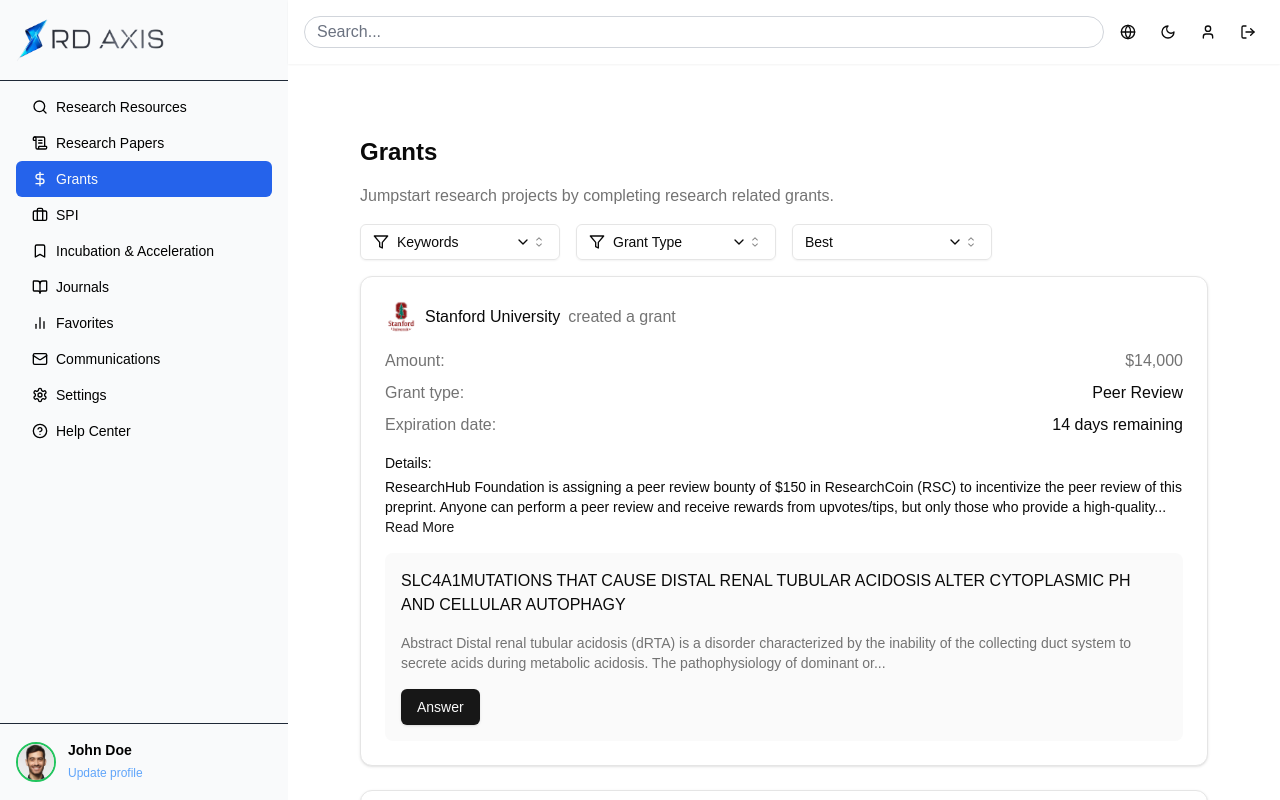
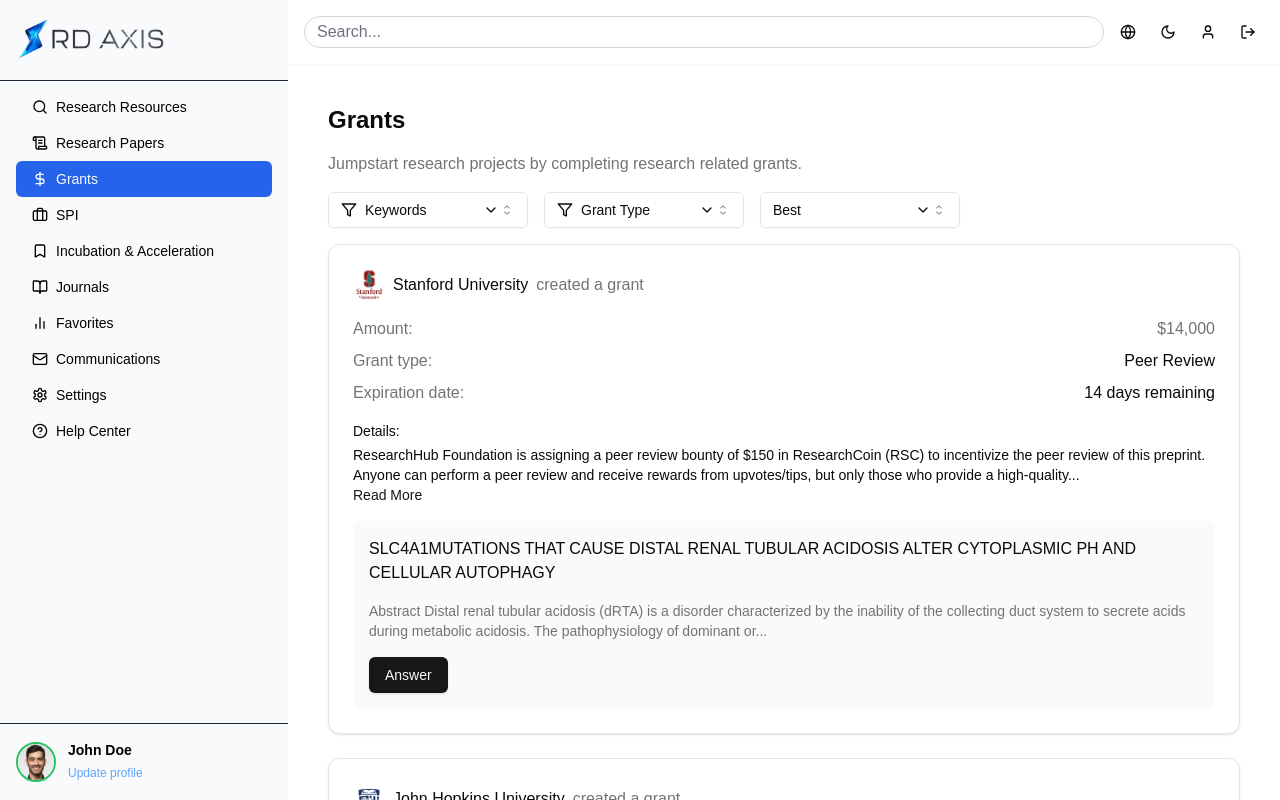
Before and after one commit to aaron-dsk/regis-works-app, a Next.js app: page /grants in a window 1280 px wide. Built offline with nearby package versions, Linux system fonts and the light colour scheme.

Commit message:
Changed: Grants component margins

```diff
--- a/src/components/grants.tsx
+++ b/src/components/grants.tsx
@@ -10,7 +10,7 @@ import {
 
 export default function Grants() {
   return (
-    <div className="p-8">
+    <div>
       <div>
         <h1 className="text-2xl font-bold mb-4">Grants</h1>
         <p className="text-muted-foreground mb-4">
```
